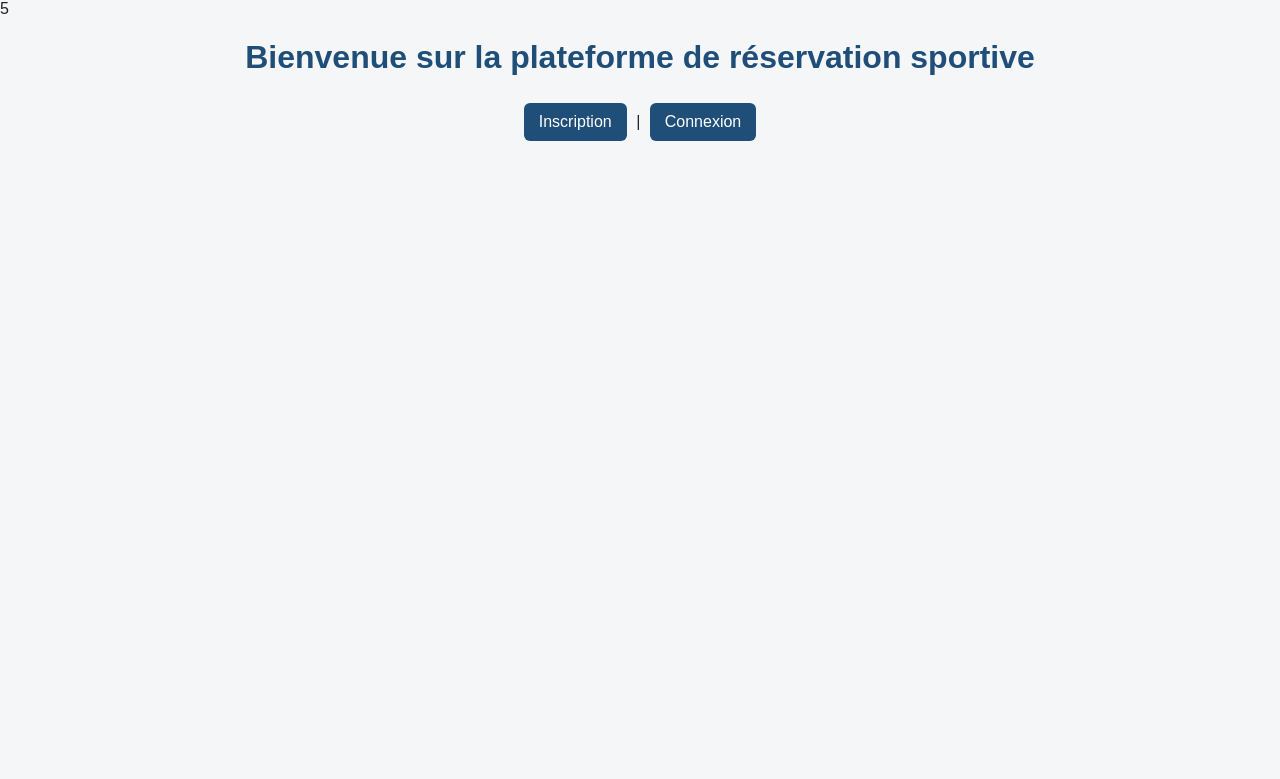
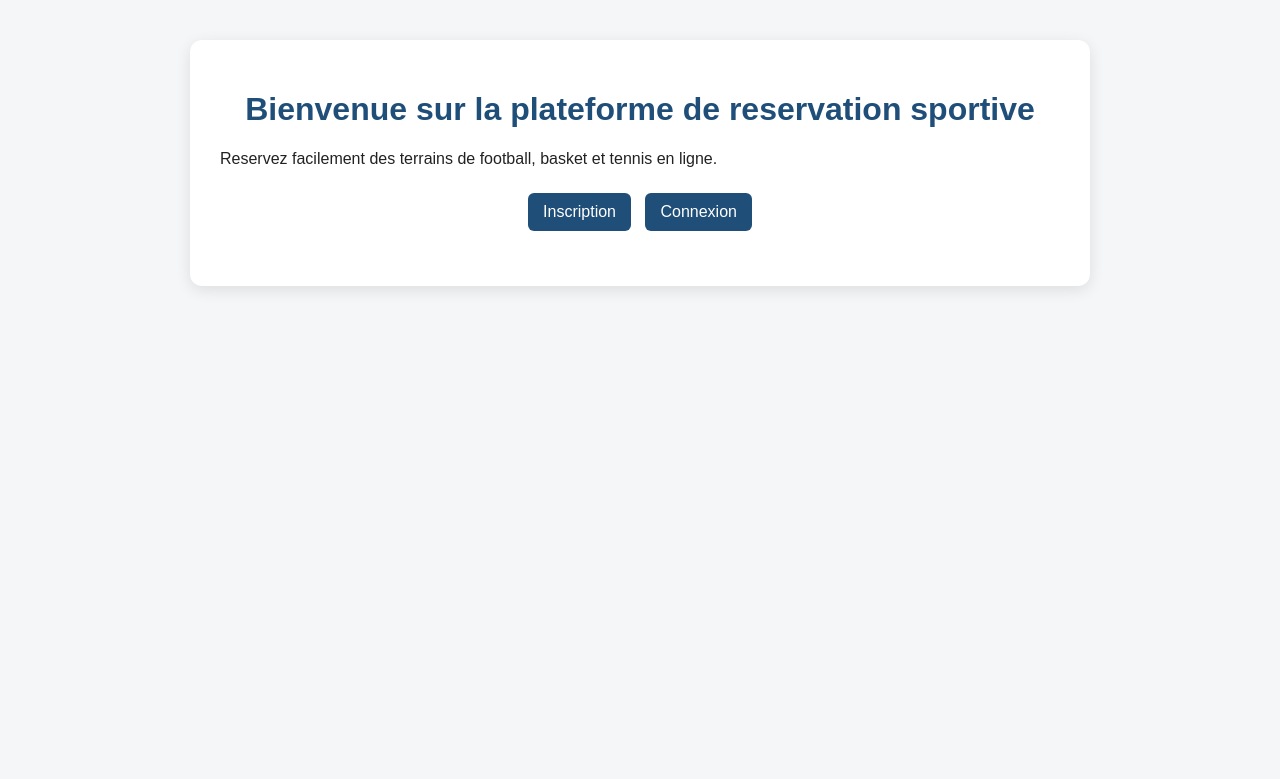
Before and after one commit to fidabenammar2024-ai/booking-plateform, a PHP site: page / in a window 1280 px wide. Shown: the top 779 px of the page. Run offline with PHP 8.4, Linux system fonts and the light colour scheme.

Commit message:
small modification in index.php

```diff
--- a/public/index.php
+++ b/public/index.php
@@ -1,15 +1,18 @@
-<link rel="stylesheet" href="../assets/css/style.css">
 <!DOCTYPE html>
 <html lang="fr">
 <head>
-5<meta charset="UTF-8">
+<meta charset="UTF-8">
 <title>Booking Platform</title>
+<link rel="stylesheet" href="../assets/css/style.css">
 </head>
 <body>
-<h1>Bienvenue sur la plateforme de réservation sportive</h1>
+<div class="container">
+<h1>Bienvenue sur la plateforme de reservation sportive</h1>
+<p>Reservez facilement des terrains de football, basket et tennis en ligne.</p>
 <nav>
-<a href="register.php">Inscription</a> |
+<a href="register.php">Inscription</a>
 <a href="login.php">Connexion</a>
 </nav>
+</div>
 </body>
 </html>
```
